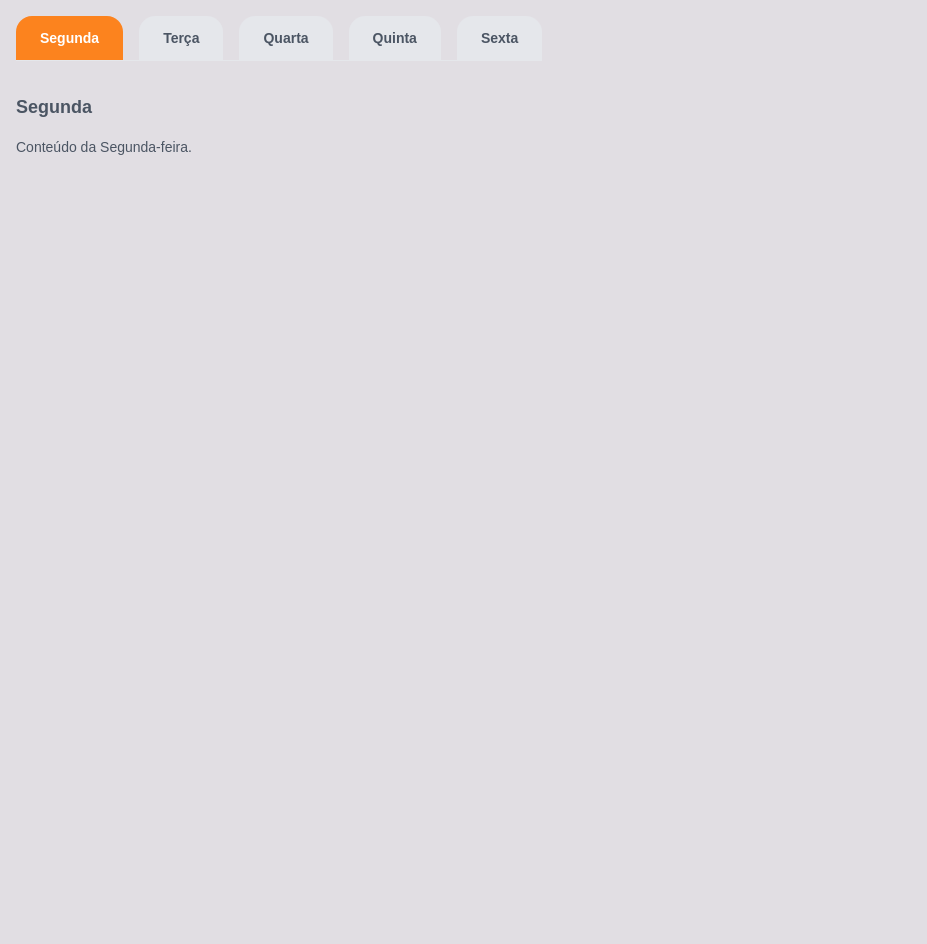
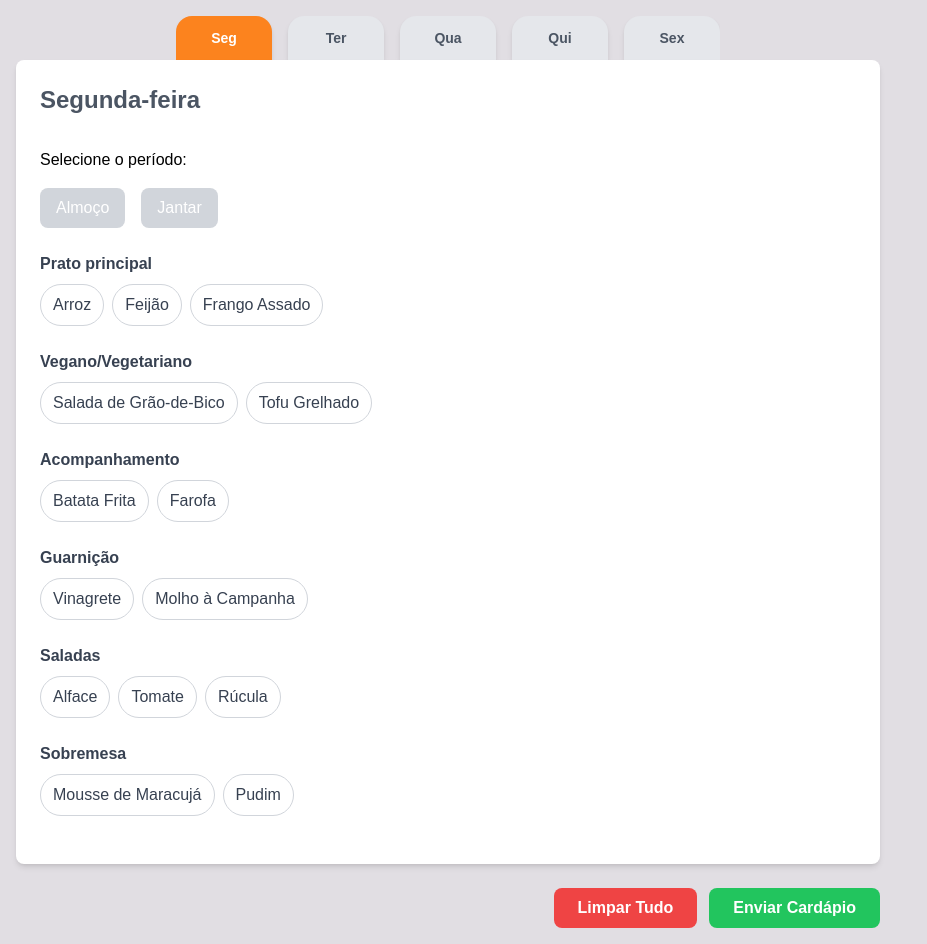
Before and after one commit to marcospaulor/ru-ufcat-menu, a Next.js app: page /updateMenu in a window 1280 px wide. Shown: the whole page, without its empty margins (0-927 px from the left). Before the commit the page ends 800 px from the top, so only its background shows below. Built offline with nearby package versions, Linux system fonts and the light colour scheme; no server answers; a web font is replaced by a local one.

Commit message:
Refactor UpdateMenu component structure and add useMenuLogic hook for improved state management and modularity

```diff
--- a/src/app/(pages)/updateMenu/page.tsx
+++ b/src/app/(pages)/updateMenu/page.tsx
@@ -1,54 +1,73 @@
+// UpdateMenu Component Structure
 'use client'
-import { useState } from 'react'
+
+import Tabs from './components/Tabs'
+import TabContent from './components/TabContent'
+import ActionButtons from './components/ActionButtons'
+import Modals from './components/Modals'
+import { useMenuLogic } from '@/app/hooks/useMenuLogic'
 
 export default function UpdateMenu() {
-  // Estado para rastrear a aba ativa
-  const [activeTab, setActiveTab] = useState('segunda')
-
-  // Dados para as abas
-  const tabs = [
-    { id: 'segunda', title: 'Segunda', content: 'Conteúdo da Segunda-feira.' },
-    { id: 'terca', title: 'Terça', content: 'Conteúdo da Terça-feira.' },
-    { id: 'quarta', title: 'Quarta', content: 'Conteúdo da Quarta-feira.' },
-    { id: 'quinta', title: 'Quinta', content: 'Conteúdo da Quinta-feira.' },
-    { id: 'sexta', title: 'Sexta', content: 'Conteúdo da Sexta-feira.' },
-  ]
+  const {
+    activeTab,
+    setActiveTab,
+    mealTime,
+    setMealTime,
+    selectedMeals,
+    toggleFood,
+    clearSelection,
+    isConfirmModalOpen,
+    setIsConfirmModalOpen,
+    isAlertModalOpen,
+    setIsAlertModalOpen,
+    isSubmitModalOpen,
+    setIsSubmitModalOpen,
+    handleFinalSubmit,
+    tabs,
+    categories,
+  } = useMenuLogic()
 
   return (
-    <div className="p-4">
-      {/* Abas */}
-      <ul className="flex w-max border-b space-x-4 overflow-hidden">
-        {tabs.map((tab) => (
-          <li
-            key={tab.id}
-            className={`tab text-center text-sm py-3 px-6 rounded-tl-2xl rounded-tr-2xl cursor-pointer ${
-              activeTab === tab.id
-                ? 'text-white font-bold bg-orange-ufcat'
-                : 'text-gray-600 font-semibold bg-gray-200'
-            }`}
-            onClick={() => setActiveTab(tab.id)}
-          >
-            {tab.title}
-          </li>
-        ))}
-      </ul>
+    <div className="p-4 flex flex-col md:items-center w-full md:w-[70%]">
+      <div className="flex md:flex-col md:items-center w-full">
+        {/* Tabs */}
+        <Tabs activeTab={activeTab} tabs={tabs} setActiveTab={setActiveTab} />
 
-      {/* Conteúdo das abas */}
-      <div className="mt-8">
-        {tabs.map(
-          (tab) =>
-            activeTab === tab.id && (
-              <div
-                key={tab.id}
-                id={`${tab.id}Content`}
-                className="tab-content max-w-2xl"
-              >
-                <h4 className="text-lg font-bold text-gray-600">{tab.title}</h4>
-                <p className="text-sm text-gray-600 mt-4">{tab.content}</p>
-              </div>
-            )
-        )}
+        {/* Tab Content */}
+        <TabContent
+          activeTab={activeTab}
+          tabs={tabs}
+          mealTime={mealTime}
+          setMealTime={setMealTime}
+          categories={categories}
+          selectedMeals={selectedMeals}
+          toggleFood={toggleFood}
+        />
       </div>
+
+      {/* Action Buttons */}
+      <ActionButtons
+        handleClearClick={() => setIsConfirmModalOpen(true)}
+        handleSubmitClick={() => setIsSubmitModalOpen(true)}
+      />
+
+      {/* Modals */}
+      <Modals
+        isConfirmModalOpen={isConfirmModalOpen}
+        onCloseConfirm={() => setIsConfirmModalOpen(false)}
+        onConfirmClear={() => {
+          clearSelection()
+          setIsConfirmModalOpen(false)
+        }}
+        isAlertModalOpen={isAlertModalOpen}
+        onCloseAlert={() => setIsAlertModalOpen(false)}
+        isSubmitModalOpen={isSubmitModalOpen}
+        onCloseSubmit={() => setIsSubmitModalOpen(false)}
+        onSubmit={handleFinalSubmit}
+        selectedMeals={selectedMeals}
+        tabs={tabs}
+        categories={categories}
+      />
     </div>
   )
 }
--- /dev/null
+++ b/src/app/hooks/useMenuLogic.ts
@@ -0,0 +1,104 @@
+import { useState } from 'react'
+import { MealCategory } from '@/app/interface/types'
+
+type MealTime = 'Almoço' | 'Jantar'
+
+export function useMenuLogic() {
+  const [activeTab, setActiveTab] = useState('segunda')
+  const [mealTime, setMealTime] = useState<MealTime | null>(null)
+  const [selectedMeals, setSelectedMeals] = useState<
+    Record<string, Record<MealTime, string[]>>
+  >({
+    segunda: { Almoço: [], Jantar: [] },
+    terca: { Almoço: [], Jantar: [] },
+    quarta: { Almoço: [], Jantar: [] },
+    quinta: { Almoço: [], Jantar: [] },
+    sexta: { Almoço: [], Jantar: [] },
+  })
+
+  const [isConfirmModalOpen, setIsConfirmModalOpen] = useState(false)
+  const [isAlertModalOpen, setIsAlertModalOpen] = useState(false)
+  const [isSubmitModalOpen, setIsSubmitModalOpen] = useState(false)
+
+  const tabs = [
+    { id: 'segunda', title: 'Segunda-feira' },
+    { id: 'terca', title: 'Terça-feira' },
+    { id: 'quarta', title: 'Quarta-feira' },
+    { id: 'quinta', title: 'Quinta-feira' },
+    { id: 'sexta', title: 'Sexta-feira' },
+  ]
+
+  const categories: MealCategory[] = [
+    {
+      category: 'Prato principal',
+      foods: ['Arroz', 'Feijão', 'Frango Assado'],
+    },
+    {
+      category: 'Vegano/Vegetariano',
+      foods: ['Salada de Grão-de-Bico', 'Tofu Grelhado'],
+    },
+    { category: 'Acompanhamento', foods: ['Batata Frita', 'Farofa'] },
+    { category: 'Guarnição', foods: ['Vinagrete', 'Molho à Campanha'] },
+    { category: 'Saladas', foods: ['Alface', 'Tomate', 'Rúcula'] },
+    { category: 'Sobremesa', foods: ['Mousse de Maracujá', 'Pudim'] },
+  ]
+
+  const toggleFood = (food: string) => {
+    if (!mealTime) {
+      setIsAlertModalOpen(true)
+      return
+    }
+    setSelectedMeals((prev) => {
+      const currentSelection = prev[activeTab][mealTime]
+      const isSelected = currentSelection.includes(food)
+
+      return {
+        ...prev,
+        [activeTab]: {
+          ...prev[activeTab],
+          [mealTime]: isSelected
+            ? currentSelection.filter((item) => item !== food)
+            : [...currentSelection, food],
+        },
+      }
+    })
+  }
+
+  const clearSelection = () => {
+    setSelectedMeals({
+      segunda: { Almoço: [], Jantar: [] },
+      terca: { Almoço: [], Jantar: [] },
+      quarta: { Almoço: [], Jantar: [] },
+      quinta: { Almoço: [], Jantar: [] },
+      sexta: { Almoço: [], Jantar: [] },
+    })
+  }
+
+  const handleFinalSubmit = () => {
+    console.log(
+      'Dados do cardápio enviados:',
+      JSON.stringify(selectedMeals, null, 2)
+    )
+    alert('Cardápio enviado com sucesso!')
+    setIsSubmitModalOpen(false)
+  }
+
+  return {
+    activeTab,
+    setActiveTab,
+    mealTime,
+    setMealTime,
+    selectedMeals,
+    toggleFood,
+    clearSelection,
+    isConfirmModalOpen,
+    setIsConfirmModalOpen,
+    isAlertModalOpen,
+    setIsAlertModalOpen,
+    isSubmitModalOpen,
+    setIsSubmitModalOpen,
+    handleFinalSubmit,
+    tabs,
+    categories,
+  }
+}
--- /dev/null
+++ b/src/app/interface/types.ts
@@ -0,0 +1,4 @@
+export interface MealCategory {
+  category: string
+  foods: string[]
+}
```
